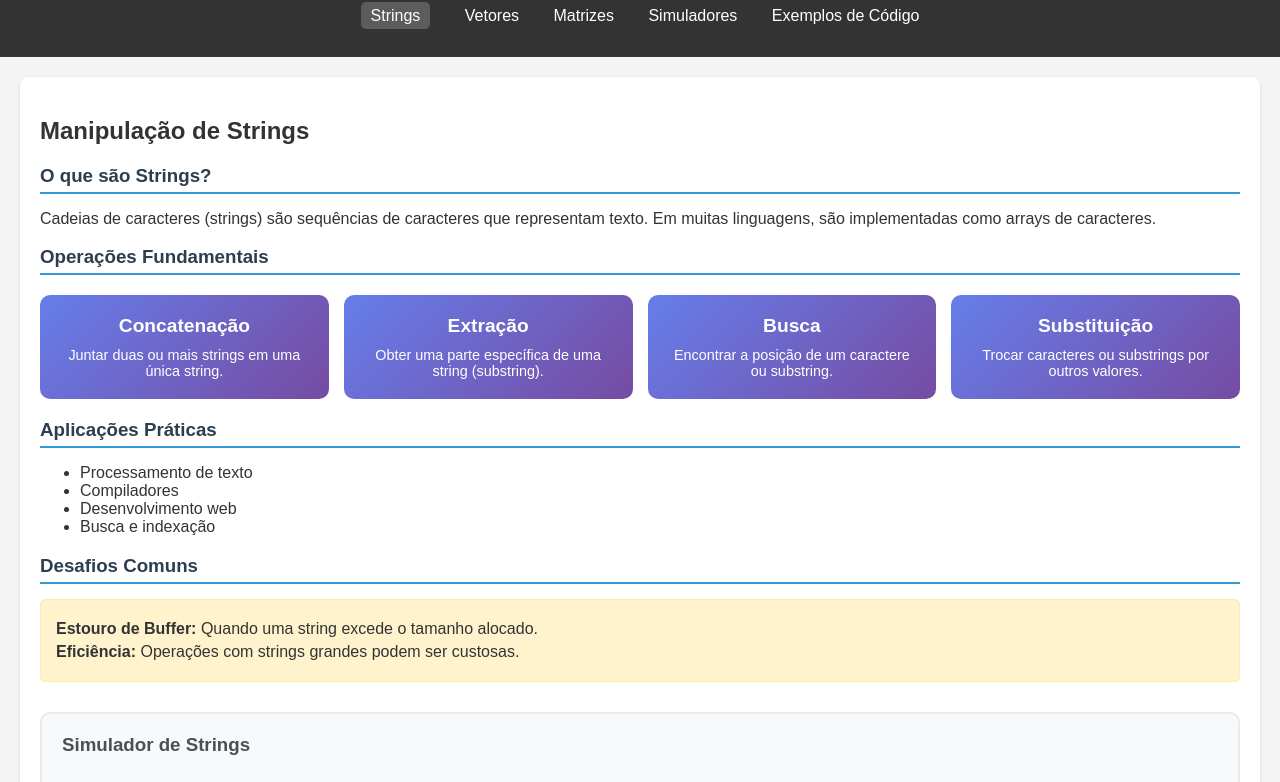
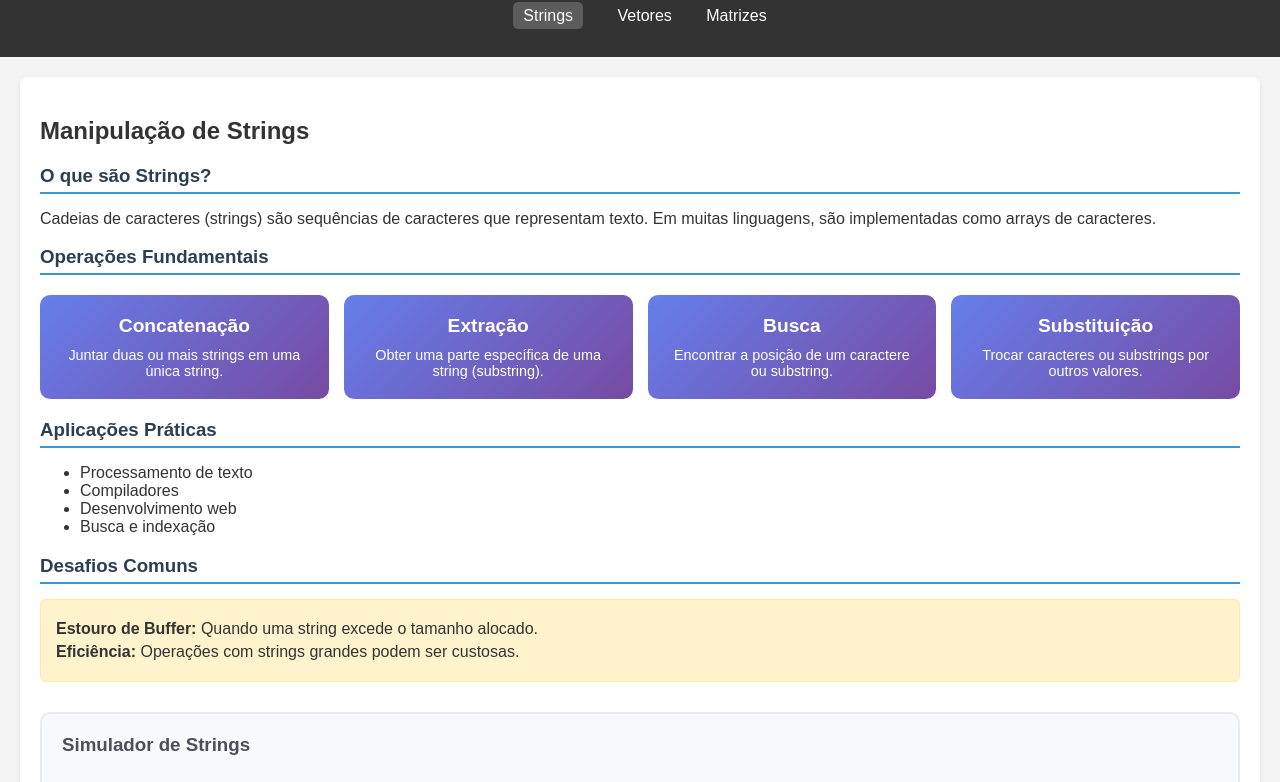
Before and after one commit to wcmendes/ed_modulo1, a plain HTML site: page index.html in a window 1280 px wide. Shown: the part 114-896 px from the top of the page. Drawn offline with Linux system fonts and the light colour scheme.

Commit message:
Ajuste de layout

```diff
--- a/index.html
+++ b/index.html
@@ -25,8 +25,6 @@
                 <li><a href="#strings">Strings</a></li>
                 <li><a href="#vetores">Vetores</a></li>
                 <li><a href="#matrizes">Matrizes</a></li>
-                <li><a href="#simuladores">Simuladores</a></li>
-                <li><a href="#exemplos-codigo">Exemplos de Código</a></li>
             </ul>
         </nav>
     </header>
```
